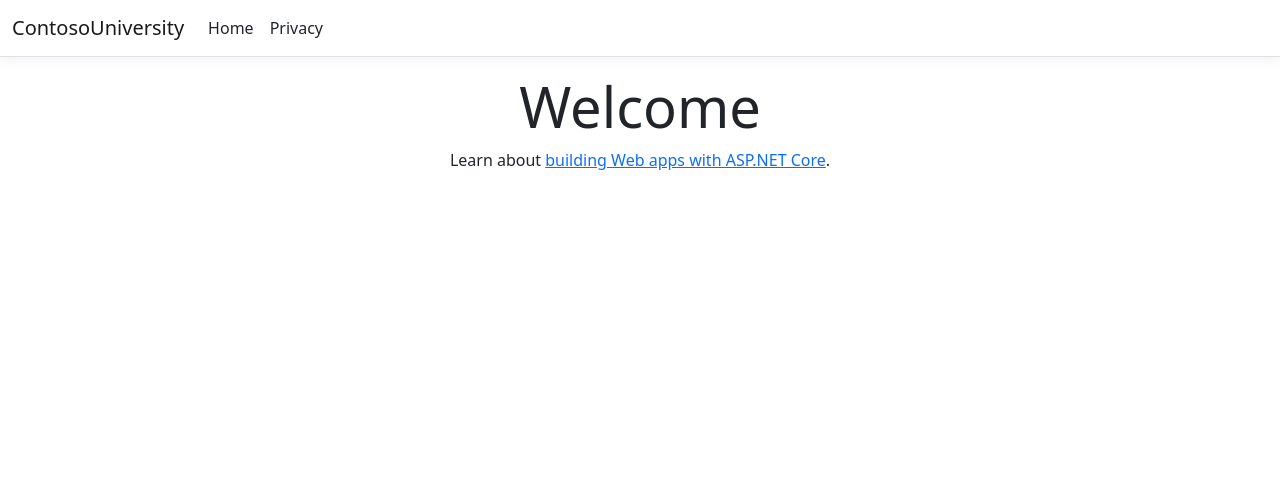
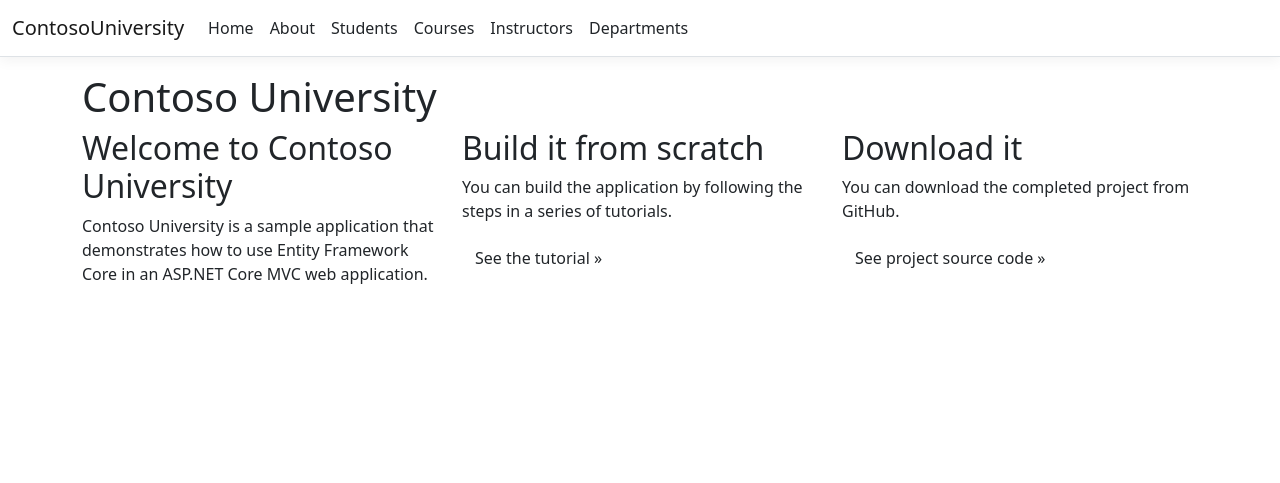
Before and after one commit to s3eedbaz/ContosoUniversity, an ASP.NET Core app: page / in a window 1280 px wide. Shown: the top 483 px of the page. Run offline with ASP.NET Core 8, Linux system fonts and the light colour scheme; style sheets or scripts are compiled from the project's sources.

Commit message:
Update _Layout navigation menu and Home Index content

```diff
--- a/Views/Home/Index.cshtml
+++ b/Views/Home/Index.cshtml
@@ -2,7 +2,26 @@
     ViewData["Title"] = "Home Page";
 }
 
-<div class="text-center">
-    <h1 class="display-4">Welcome</h1>
-    <p>Learn about <a href="https://learn.microsoft.com/aspnet/core">building Web apps with ASP.NET Core</a>.</p>
+<div class="jumbotron">
+    <h1>Contoso University</h1>
 </div>
+<div class="row">
+    <div class="col-md-4">
+        <h2>Welcome to Contoso University</h2>
+        <p>
+            Contoso University is a sample application that
+            demonstrates how to use Entity Framework Core in an
+            ASP.NET Core MVC web application.
+        </p>
+    </div>
+    <div class="col-md-4">
+        <h2>Build it from scratch</h2>
+        <p>You can build the application by following the steps in a series of tutorials.</p>
+        <p><a class="btn btn-default" href="https://docs.asp.net/en/latest/data/ef-mvc/intro.html">See the tutorial &raquo;</a></p>
+    </div>
+    <div class="col-md-4">
+        <h2>Download it</h2>
+        <p>You can download the completed project from GitHub.</p>
+        <p><a class="btn btn-default" href="https://github.com/dotnet/AspNetCore.Docs/tree/main/aspnetcore/data/ef-mvc/intro/samples/cu-final">See project source code &raquo;</a></p>
+    </div>
+</div>
--- a/Views/Shared/_Layout.cshtml
+++ b/Views/Shared/_Layout.cshtml
@@ -3,7 +3,7 @@
 <head>
     <meta charset="utf-8" />
     <meta name="viewport" content="width=device-width, initial-scale=1.0" />
-    <title>@ViewData["Title"] - ContosoUniversity</title>
+    <title>@ViewData["Title"] - Contoso University</title>
     <link rel="stylesheet" href="~/lib/bootstrap/dist/css/bootstrap.min.css" />
     <link rel="stylesheet" href="~/css/site.css" asp-append-version="true" />
     <link rel="stylesheet" href="~/ContosoUniversity.styles.css" asp-append-version="true" />
@@ -22,8 +22,22 @@
                         <li class="nav-item">
                             <a class="nav-link text-dark" asp-area="" asp-controller="Home" asp-action="Index">Home</a>
                         </li>
+
+
+                          <li class="nav-item">
+                            <a class="nav-link text-dark" asp-area="" asp-controller="Home" asp-action="About">About</a>
+                        </li>
                         <li class="nav-item">
-                            <a class="nav-link text-dark" asp-area="" asp-controller="Home" asp-action="Privacy">Privacy</a>
+                            <a class="nav-link text-dark" asp-area="" asp-controller="Students" asp-action="Index">Students</a>
+                        </li>
+                        <li class="nav-item">
+                            <a class="nav-link text-dark" asp-area="" asp-controller="Courses" asp-action="Index">Courses</a>
+                        </li>
+                        <li class="nav-item">
+                            <a class="nav-link text-dark" asp-area="" asp-controller="Instructors" asp-action="Index">Instructors</a>
+                        </li>
+                        <li class="nav-item">
+                            <a class="nav-link text-dark" asp-area="" asp-controller="Departments" asp-action="Index">Departments</a>
                         </li>
                     </ul>
                 </div>
```
